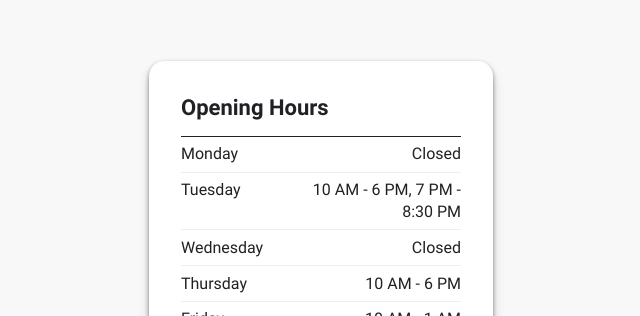
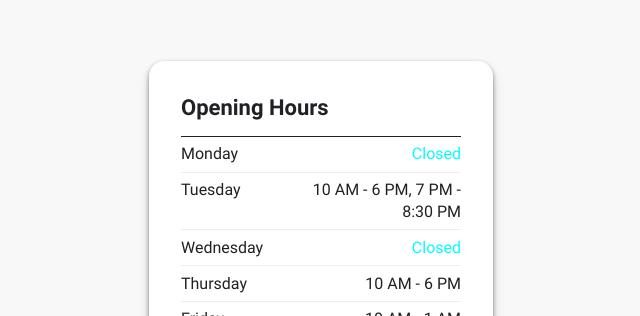
Before and after one commit to martyjg/opening-hours, a React (Vite) app: page / in a window 1280 px wide. Shown: the part 149-465 px from the top of the page, without its empty margins (319-959 px from the left). Built offline with nearby package versions, Linux system fonts and the light colour scheme.

Commit message:
Use time elements

```diff
--- a/src/components/OpeningHours/OpeningHours.styled.ts
+++ b/src/components/OpeningHours/OpeningHours.styled.ts
@@ -32,9 +32,14 @@ const ListItem = styled.li`
   }
 `
 
-const Text = styled.p`
+interface TextProps {
+  inactive?: boolean;
+}
+
+const Text = styled.p<TextProps>`
   text-align: right;
   max-width: 65%;
+  color: ${props => props.inactive ? 'cyan' : ''}
 `
 
 export {
--- a/src/components/OpeningHours/OpeningHours.tsx
+++ b/src/components/OpeningHours/OpeningHours.tsx
@@ -6,6 +6,7 @@ import {
   ListItem,
   Text,
 } from './OpeningHours.styled';
+import Time from '../Time/Time';
 
 // TODO:
 // Set day indicator
@@ -15,20 +16,32 @@ interface Clopening {
   type: string;
   value: number;
 }
+
+interface Time {
+  time: string;
+  twelveHourClock: string;
+}
+
 interface Day {
   day: string;
-  clopenings: Array<Clopening | undefined>;
+  clopenings: Array<Clopening>;
 }
-
 interface ReadableDay extends Day {
-  readableOpeningHours: Array<string>;
+  readableOpeningHours: Array<Time>;
 }
 
 export const convertSecondsToHours = (value: number) => value / 60 / 60;
 
 const convertDecimalToMinutes = (value: number) => value * 10 * 6;
 
-export const convertTwentyFourToTwelveHour = (value: number) => {
+const buildTwentyFourTime = (value: number) => {
+  let hour = Math.trunc(value);
+  const decimal = value - hour;
+  const minutes = convertDecimalToMinutes(decimal);
+  return `${hour}:${minutes ? `${minutes}` : '00'}`;
+};
+
+export const buildTwelveHourTime = (value: number) => {
   let clock = 'AM';
   let hour = Math.trunc(value);
   const decimal = value - hour;
@@ -43,50 +56,42 @@ export const convertTwentyFourToTwelveHour = (value: number) => {
 const moveLateClosings = (item: Day, index: number, array: Array<Day>) => {
   if (item.clopenings?.[0]?.type === 'close') {
     array[index - 1]
-      ? array[index - 1]['clopenings'].push(item.clopenings.shift())
-      : array[array.length - 1]['clopenings'].push(item.clopenings.shift());
+      ? array[index - 1]['clopenings'].push(item.clopenings.shift()!)
+      : array[array.length - 1]['clopenings'].push(item.clopenings.shift()!);
   }
 };
 
-const buildReadableOpenHours = (clopenings: Array<Clopening | undefined>) => {
-  let openings: Array<string> = [];
-  let readableOpeningHours = '';
-  openings = clopenings.reduce((acc: Array<string>, clopening) => {
-    const value = clopening
-      ? convertTwentyFourToTwelveHour(convertSecondsToHours(clopening.value))
-      : 0;
-    if (clopening?.type === 'open') {
-      readableOpeningHours += value;
-    }
-    if (clopening?.type === 'close') {
-      readableOpeningHours += `\u00A0-\u00A0${value}`;
-      acc.push(readableOpeningHours);
-      readableOpeningHours = '';
-    }
-    return acc;
-  }, []);
-  return openings;
+const buildFormattedOpenHours = (clopenings: Array<Clopening>) => {
+  return clopenings?.map((clopening: Clopening) => {
+    const timeInHours = convertSecondsToHours(clopening.value);
+    return {
+      time: buildTwentyFourTime(timeInHours),
+      twelveHourClock: buildTwelveHourTime(timeInHours),
+    };
+  });
 };
 
-const weeklyOpeningHours: Array<Day> = Object.entries(data).map(
-  (dailyOpeningHours) => ({
-    day: dailyOpeningHours[0],
-    clopenings: dailyOpeningHours[1],
+const weeklyOpeningHours: Array<Day> = data
+  ? Object.entries(data).map((dayOpeningHoursPairs) => {
+      return {
+        day: dayOpeningHoursPairs[0],
+        clopenings: dayOpeningHoursPairs[1],
+      };
     })
-);
+  : [];
 
 weeklyOpeningHours.forEach(moveLateClosings);
 
-const openingHours: Array<ReadableDay> = weeklyOpeningHours.map(
-  (dailyOpeningHours: Day) => {
+const openingHours: Array<ReadableDay> = weeklyOpeningHours
+  ? weeklyOpeningHours.map((dailyOpeningHours: Day) => {
       return {
-      readableOpeningHours: buildReadableOpenHours(
+        readableOpeningHours: buildFormattedOpenHours(
           dailyOpeningHours.clopenings
         ),
         ...dailyOpeningHours,
       };
-  }
-);
+    })
+  : [];
 
 const OpeningHours = () => {
   return (
@@ -98,11 +103,31 @@ const OpeningHours = () => {
             return (
               <ListItem key={item.day}>
                 <span>{item.day}</span>
+                {item.readableOpeningHours?.length > 0 ? (
                   <Text>
-                  {item.readableOpeningHours?.length > 0
-                    ? item.readableOpeningHours.join(', ')
-                    : 'Closed'}
+                    {item.readableOpeningHours.map(
+                      (openingHour: Time, index) => {
+                        if (index % 2 === 0) {
+                          return (
+                            <>
+                              {index > 1 ? ', ' : ''}
+                              <Time {...openingHour} />
+                            </>
+                          );
+                        } else {
+                          return (
+                            <>
+                              &nbsp;-&nbsp;
+                              <Time {...openingHour} />
+                            </>
+                          );
+                        }
+                      }
+                    )}
                   </Text>
+                ) : (
+                  <Text inactive>Closed</Text>
+                )}
               </ListItem>
             );
           })}
--- /dev/null
+++ b/src/components/Time/Time.tsx
@@ -0,0 +1,10 @@
+type TimeProps = {
+  time: string;
+  twelveHourClock: string;
+};
+
+const Time = ({ time, twelveHourClock }: TimeProps) => {
+  return <time dateTime={time}>{twelveHourClock}</time>;
+};
+
+export default Time;
--- a/tsconfig.json
+++ b/tsconfig.json
@@ -5,7 +5,7 @@
     "lib": ["DOM", "DOM.Iterable", "ESNext"],
     "allowJs": false,
     "skipLibCheck": true,
-    "esModuleInterop": false,
+    "esModuleInterop": true,
     "allowSyntheticDefaultImports": true,
     "strict": true,
     "forceConsistentCasingInFileNames": true,
```
Also changed, not shown: 1 other file (tests, documents, lock files or other folders). Lines whose indentation alone changed are shown as unchanged.
